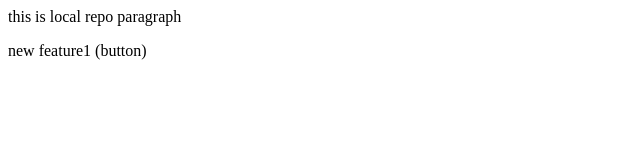
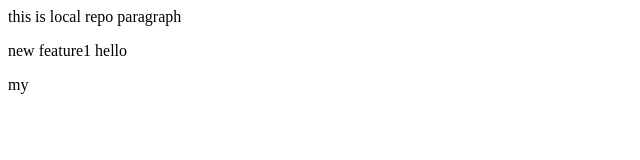
Before and after one commit to Sumanth9148/localr, a plain HTML site: page index.html in a window 1280 px wide. Shown: the full height of the page, 0-640 px from the left. Drawn offline with Linux system fonts and the light colour scheme.

Commit message:
new commit

```diff
--- a/index.html
+++ b/index.html
@@ -1,2 +1,3 @@
 <p>this is local repo paragraph</p>
-<p>new feature1 (button)</p>
+<p>new feature1 hello</p>
+<p>my </p>
```
